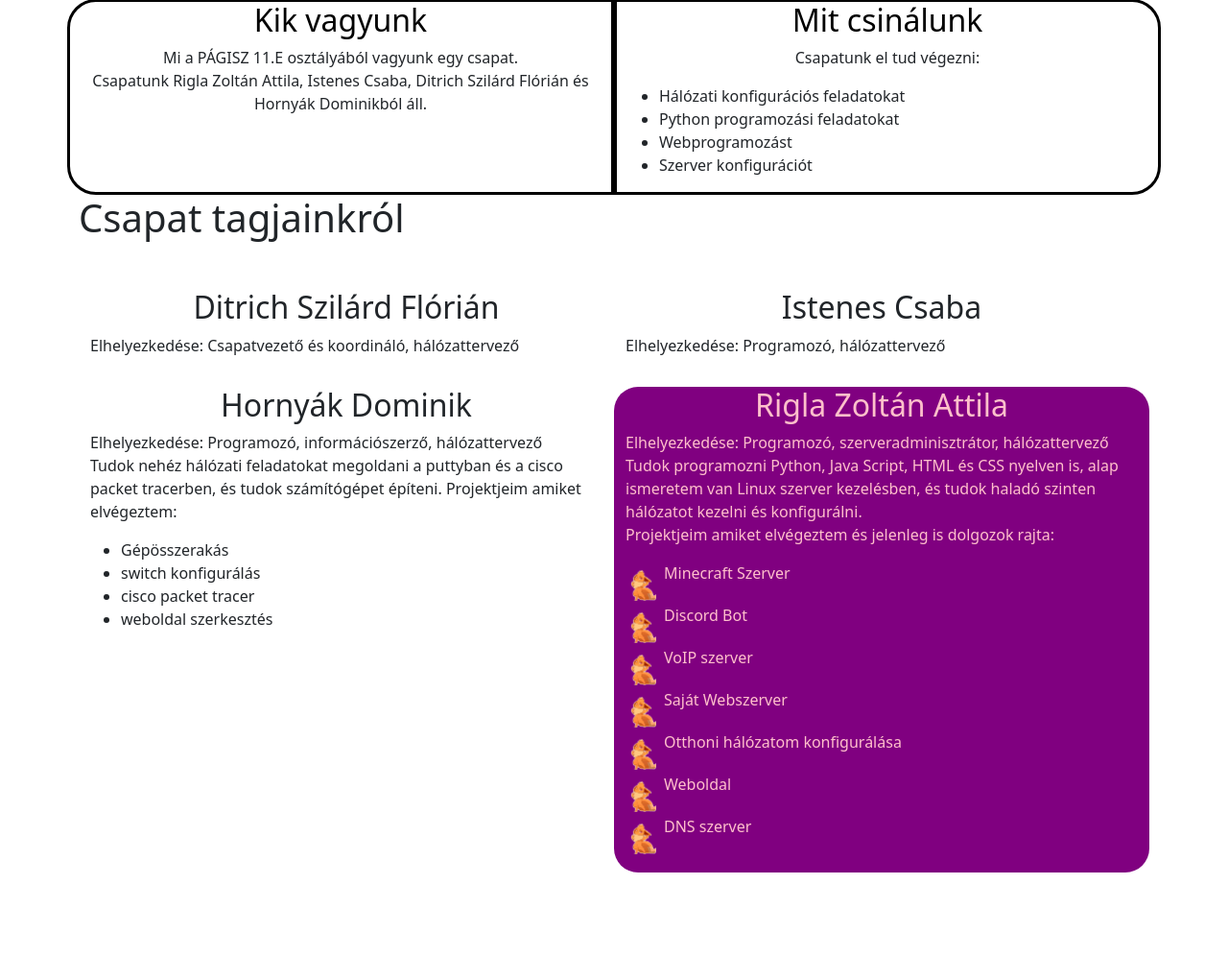
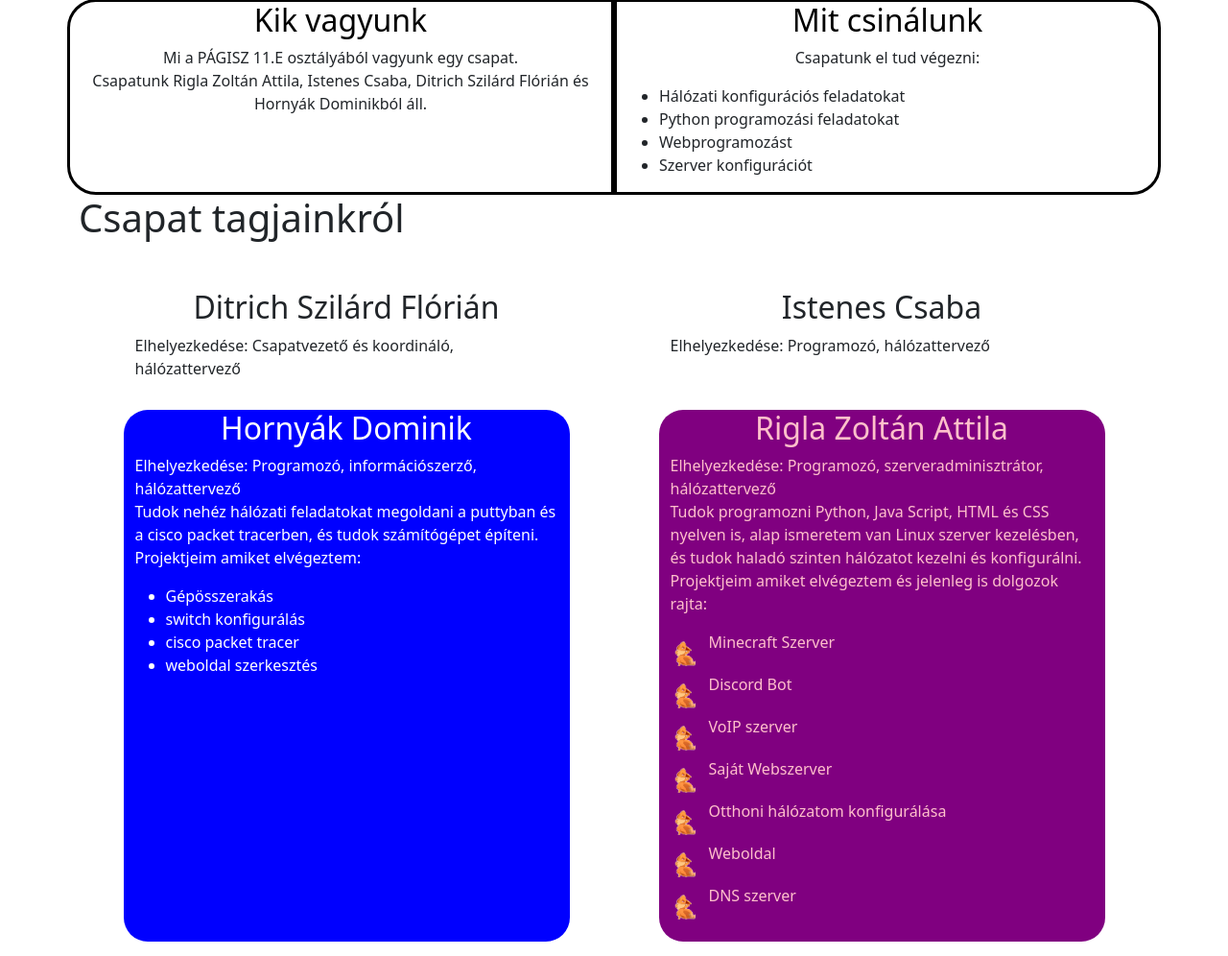
Before and after one commit to zozozoli2007/webpage_project, a PHP site: page / in a window 1280 px wide. Shown: the part 170-1166 px from the top of the page at 96% size. Before the commit the page ends 1079 px from the top, so only its background shows below. Run offline with PHP 8.4, Linux system fonts and the light colour scheme.

Commit message:
Updated style of teammate about

```diff
--- a/index.css
+++ b/index.css
@@ -60,20 +60,33 @@ body{
 }
 .team1{
     margin: 0 0 15px 0;
+    justify-content: space-around;
 }
 .team2{
     margin: 0 0 15px 0;
+    justify-content: space-around;
 }
 #team{
     margin: 0 0 50px 0;
 }
-#flory{
+.flory{
+
+}
+.flory h2{
     text-align: center;
 }
-#isu{
+.isu{
+
+}
+.isu h2{
     text-align: center;
 }
-#nagysas{
+.nagysas{
+    background-color: blue;
+    color: white;
+    border-radius: 25px;
+}
+.nagysas h2{
     text-align: center;
 }
 .axy{
--- a/index.html
+++ b/index.html
@@ -4,7 +4,7 @@
     <meta charset="UTF-8">
     <meta name="viewport" content="width=device-width, initial-scale=1.0">
     <title>Csapatunk</title>
-    <script lang="JavaScript" src="index.js"></script>
+    <script src="index.js"></script>
     <link rel="stylesheet" href="index.css">
     <link href="https://cdn.jsdelivr.net/npm/bootstrap@5.3.3/dist/css/bootstrap.min.css" rel="stylesheet" integrity="sha384-QWTKZyjpPEjISv5WaRU9OFeRpok6YctnYmDr5pNlyT2bRjXh0JMhjY6hW+ALEwIH" crossorigin="anonymous">
 </head>
@@ -34,27 +34,27 @@
                 <h2 class="h2">Mit csinálunk</h2>
                 <p>
                     Csapatunk el tud végezni:
+                </p>
                     <ul>
                         <li>Hálózati konfigurációs feladatokat</li>
                         <li>Python programozási feladatokat</li>
                         <li>Webprogramozást</li>
                         <li>Szerver konfigurációt</li>
                     </ul>
-                </p>
             </div>
         </div>
         <h1 id="team">Csapat tagjainkról</h1>
         <div class="container">
             <div class="row team1">
-                <div class="col-12 col-sm-12 col-md-6 col-lg-6 col-xl-6">
-                    <h2 id="flory">Ditrich Szilárd Flórián</h2>
+                <div class="col-12 col-sm-12 col-md-5 col-lg-5 col-xl-5 flory">
+                    <h2>Ditrich Szilárd Flórián</h2>
                     <p>
                         Elhelyezkedése: Csapatvezető és koordináló, hálózattervező
 
                     </p>
                 </div>
-                <div class="col-12 col-sm-12 col-md-6 col-lg-6 col-xl-6">
-                    <h2 id="isu">Istenes Csaba</h2>
+                <div class="col-12 col-sm-12 col-md-5 col-lg-5 col-xl-5 isu">
+                    <h2>Istenes Csaba</h2>
                     <p>
                         Elhelyezkedése: Programozó, hálózattervező
 
@@ -62,26 +62,27 @@
                 </div>
             </div>
             <div class="row team2">
-                <div class="col-12 col-sm-12 col-md-6 col-lg-6 col-xl-6">
-                    <h2 id="nagysas">Hornyák Dominik</h2>
+                <div class="col-12 col-sm-12 col-md-5 col-lg-5 col-xl-5 nagysas">
+                    <h2>Hornyák Dominik</h2>
                     <p>
                         Elhelyezkedése: Programozó, információszerző, hálózattervező<br>
                         Tudok nehéz hálózati feladatokat megoldani a puttyban és a cisco packet tracerben, és tudok számítógépet építeni.
                         Projektjeim amiket elvégeztem:
+                    </p>
                         <ul>
                             <li>Gépösszerakás</li>
                             <li>switch konfigurálás</li>
                             <li>cisco packet tracer</li>
                             <li>weboldal szerkesztés</li>
                         </ul>
-                    </p>
                 </div>
-                <div class="col-12 col-sm-12 col-md-6 col-lg-6 col-xl-6 axy">
-                    <h2 id="axy">Rigla Zoltán Attila</h2>
+                <div class="col-12 col-sm-12 col-md-5 col-lg-5 col-xl-5 axy">
+                    <h2>Rigla Zoltán Attila</h2>
                     <p>
                         Elhelyezkedése: Programozó, szerveradminisztrátor, hálózattervező<br>
                         Tudok programozni Python, Java Script, HTML és CSS nyelven is, alap ismeretem van Linux szerver kezelésben, és tudok haladó szinten hálózatot kezelni és konfigurálni.<br>
                         Projektjeim amiket elvégeztem és jelenleg is dolgozok rajta:
+                    </p>
                         <ul>
                             <li>Minecraft Szerver</li>
                             <li>Discord Bot</li>
@@ -91,7 +92,6 @@
                             <li>Weboldal</li>
                             <li>DNS szerver</li>
                         </ul>
-                    </p>
                 </div>
             </div>
         </div>
```
